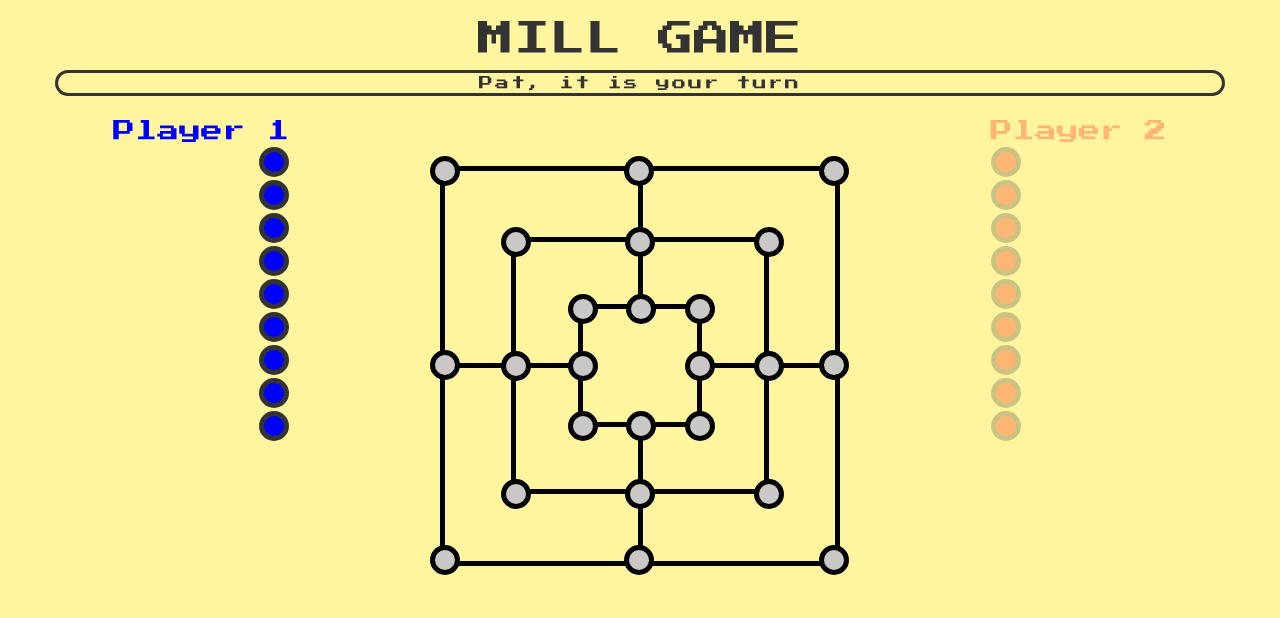
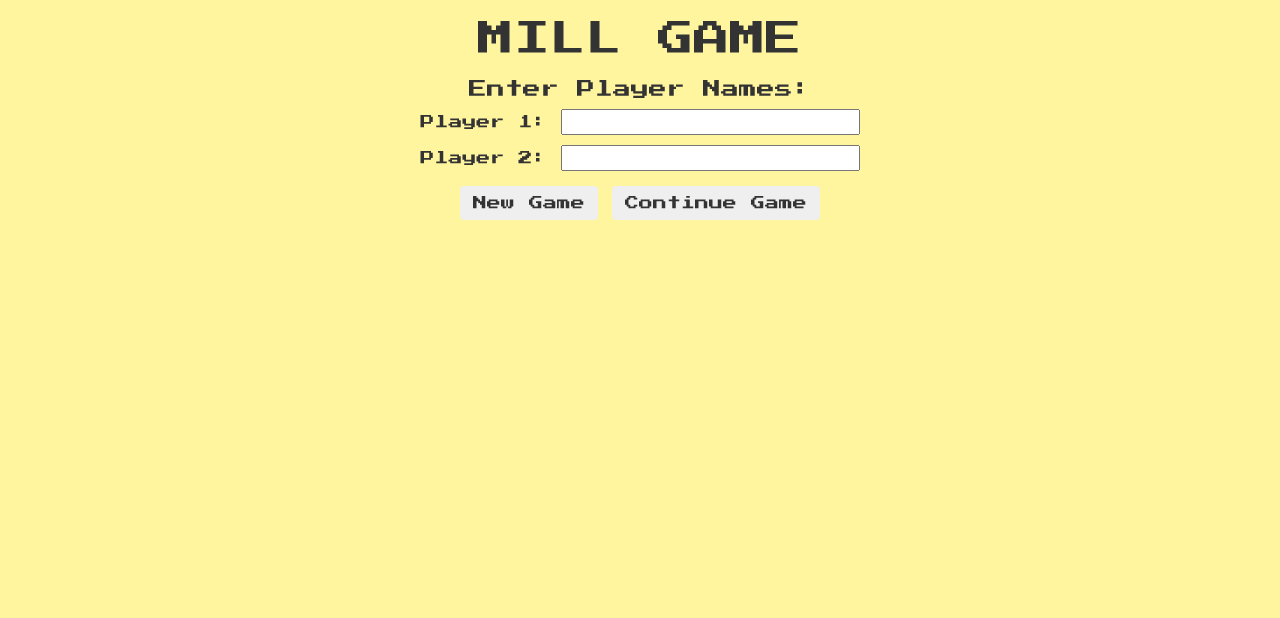
Before and after one commit to qtotuan/mill-boardgame, a PHP site: page / in a window 1280 px wide. Shown: the top 618 px of the page. Run offline with PHP 8.4, Linux system fonts and the light colour scheme; some libraries are stand-ins or nearby versions.

Commit message:
add start page and enter player names

```diff
--- a/css/stylesheet.css
+++ b/css/stylesheet.css
@@ -2,6 +2,14 @@ body {
   font-family: 'Press Start 2P', cursive;
   background-color: rgb(255, 245, 158);
   min-width: 750px;
+}
+
+.player-names-input {
+  margin-bottom: 15px;
+}
+
+.name-input {
+  margin-bottom: 10px;
 }
 
 .winner {
--- a/index.html
+++ b/index.html
@@ -12,7 +12,21 @@
     crossorigin="anonymous"></script>
   </head>
   <body>
-    <div class="container text-center">
+    <div class="container text-center start-page">
+      <div class="row title"><h1 class="blink-title">MILL GAME</h1></div>
+      <div class="player-names-input">
+        <h4>Enter Player Names:</h4>
+        <div class="name-input">
+          Player 1: <input type="text" name="player-1-name"><br>
+        </div>
+        <div class="name-input">
+          Player 2: <input type="text" name="player-2-name"><br>
+        </div>
+      </div>
+      <button type="button" name="new-game" class="btn">New Game</button>
+      <button type="button" name="continue-game" class="btn">Continue Game</button>
+    </div>
+    <div class="container text-center game-page" hidden="true">
       <!-- title -->
       <div class="row title"><h1 class="blink-title">MILL GAME</h1></div>
 
--- a/javascript/game.js
+++ b/javascript/game.js
@@ -156,12 +156,15 @@ class Game {
       this.switchPlayer()
 
       addSelectPieceListener()
+      $('#cancel').hide()
+
     } else {
       this.promptPlayer("not adjacent")
     }
   }
 
   cancelMovePiece() {
+    $('#cancel').hide()
     //remove movePieceListener and add selectPieceListeners
     $(`#${this.selectedPiece}`).removeClass('selected')
     this.selectedPiece = null
--- a/javascript/index.js
+++ b/javascript/index.js
@@ -1,13 +1,8 @@
 let myGame = new Game(123)
 let board = new Board(myGame.id)
-let player1 = new Player("Pat")
-let player2 = new Player("Quynh")
-myGame.players.push(player1, player2)
-myGame.currentPlayer = player1
 
 $(function() {
-  myGame.showPlayerPieces()
-  myGame.promptPlayer("turn")
+  $('button[name="new-game"]').on('click', startNewGame)
   addPlacePieceListener()
   $('#cancel').on('click', function (event) {
     myGame.cancelMovePiece()
@@ -15,6 +10,19 @@ $(function() {
   $('#cancel').hide()
   addPlayAgainListener()
 })
+
+function startNewGame() {
+  let player1Name = $('input[name="player-1-name"]').val()
+  let player2Name = $('input[name="player-2-name"]').val()
+  let player1 = new Player(player1Name)
+  let player2 = new Player(player2Name)
+  myGame.players.push(player1, player2)
+  myGame.currentPlayer = player1
+  $('.start-page').hide()
+  $('.game-page').show()
+  myGame.showPlayerPieces()
+  myGame.promptPlayer("turn")
+}
 
 function addPlacePieceListener() {
     removeListeners()
```
